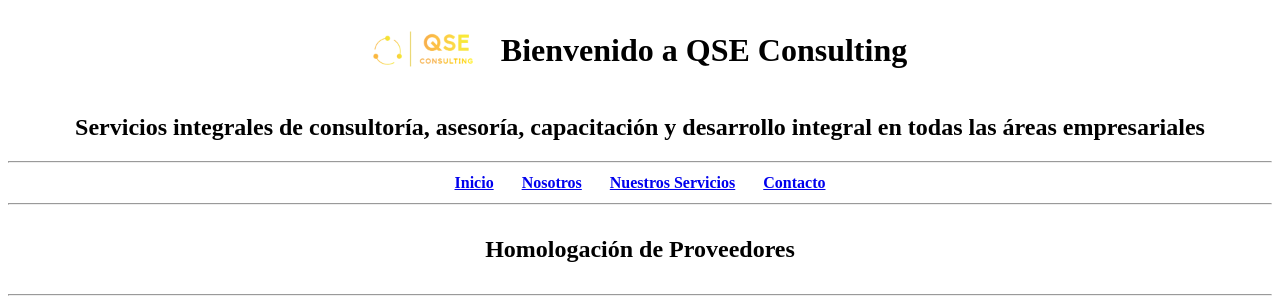
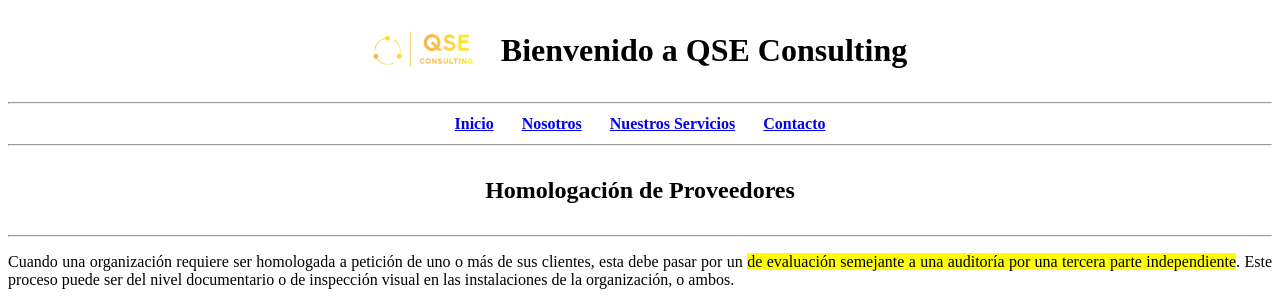
Before and after one commit to wernerlh/Evaluacion-Parcial, a plain HTML site: page homologacion-de-proveedores.html in a window 1280 px wide. Shown: the top 302 px of the page. Drawn offline with Linux system fonts and the light colour scheme.

Commit message:
Add files via upload

```diff
--- a/homologacion-de-proveedores.html
+++ b/homologacion-de-proveedores.html
@@ -37,8 +37,6 @@
                 </thead>
             </table>
 
-            <h2>Servicios integrales de consultoría, asesoría, capacitación
-                y desarrollo integral en todas las áreas empresariales</h2>
         </div>
 
         <hr>
```
